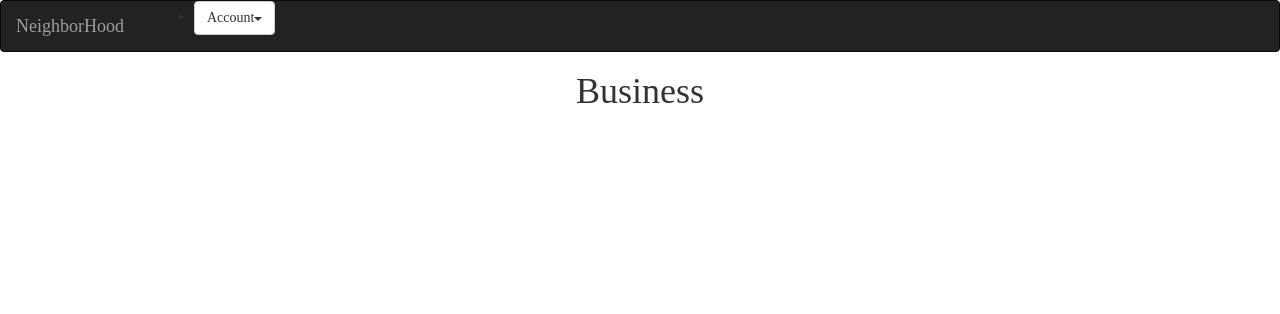
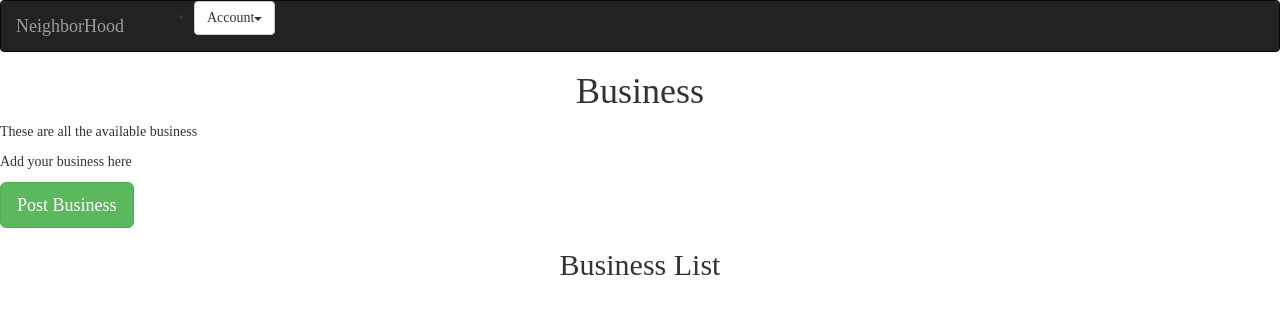
Before and after one commit to Mash14/neighborhood, a Django app: page /business/ in a window 1280 px wide. Shown: the top 314 px of the page. Run offline with Django 3.2, Linux system fonts and the light colour scheme; the visitor is signed in with stand-in values (Sample User, id 1); data that the repository does not hold is empty; some libraries are stand-ins or nearby versions; some web fonts are replaced.

```diff
--- a/hood/models.py
+++ b/hood/models.py
@@ -40,7 +40,7 @@ class UserProfile(models.Model):
     profile_pic = models.ImageField(upload_to = 'post/',blank = True)
     national_id = models.CharField(max_length=20)
     neighborhood = models.ForeignKey(Neighborhood, on_delete=models.CASCADE)
-    email_address = models.EmailField(max_length=20,blank=True)
+    email_address = models.EmailField(max_length=40,blank=True)
 
     def __str__(self):
         return self.name
@@ -50,9 +50,9 @@ class UserProfile(models.Model):
 
 class Business(models.Model):
     name = models.CharField(max_length=50)
-    owner = models.ForeignKey(UserProfile, on_delete=models.CASCADE)
+    owner = models.ForeignKey(User, on_delete=models.CASCADE)
     neighborhood = models.ForeignKey(Neighborhood, on_delete=models.CASCADE)
-    email_address = models.EmailField(max_length=20)
+    email_address = models.EmailField(max_length=40)
 
     def __str__(self):
         return self.name
--- a/hood/templates/business.html
+++ b/hood/templates/business.html
@@ -5,9 +5,13 @@
 {% block content %}
 {{block.super}}
 <h1 class="text-center">Business</h1>
+<p>These are all the available business</p>
+<p>Add your business here</p>
+<a href="{%url 'post_business'%}"><button class="btn btn-success btn-lg">Post Business</button></a>
+<h2 class="text-center">Business List</h2>
 <ol>
-    {% for business in busines %}
-    <a href="#"><li>{{business.name}}</li></a>
+    {% for busines in business %}
+    <a href="#"><li>{{busines.name}}</li></a>
     {% endfor %}
 </ol>
 
--- a/hood/urls.py
+++ b/hood/urls.py
@@ -9,7 +9,7 @@ urlpatterns=[
     url('profile/',views.profile, name='profile_page'),
     url('profiles/update/', views.update_profile, name='update_profile'),
     url('business/',views.business,name = 'business_list'),
-    url('add/business/',views.post_business,name='post_business')
+    url('add/busines/',views.post_business,name='post_business'),
 ]
 if settings.DEBUG:
     urlpatterns+= static(settings.MEDIA_URL, document_root = settings.MEDIA_ROOT)
--- a/hood/views.py
+++ b/hood/views.py
@@ -77,4 +77,4 @@ def post_business(request):
         form = NewBusinessForm()
 
     title = 'Post Business'
-    return render(request,'post_business',{'form':form,'title':title})
+    return render(request,'post_business.html',{'form':form,'title':title})
```
Also changed, not shown: hood/templates/post_business.html (added, +22 -0 lines), hood/migrations/0009_auto_20211031_1852.py (added).
